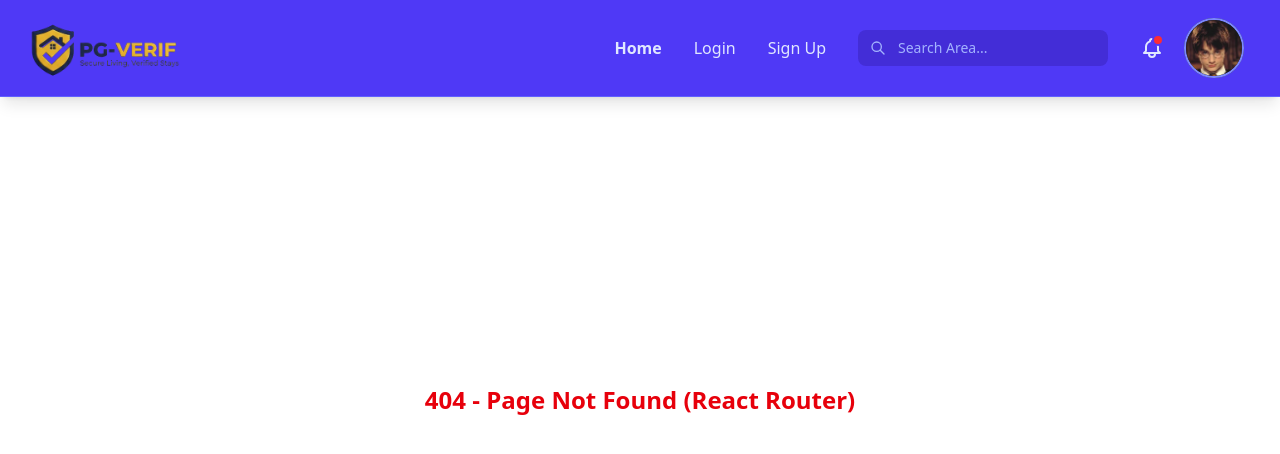
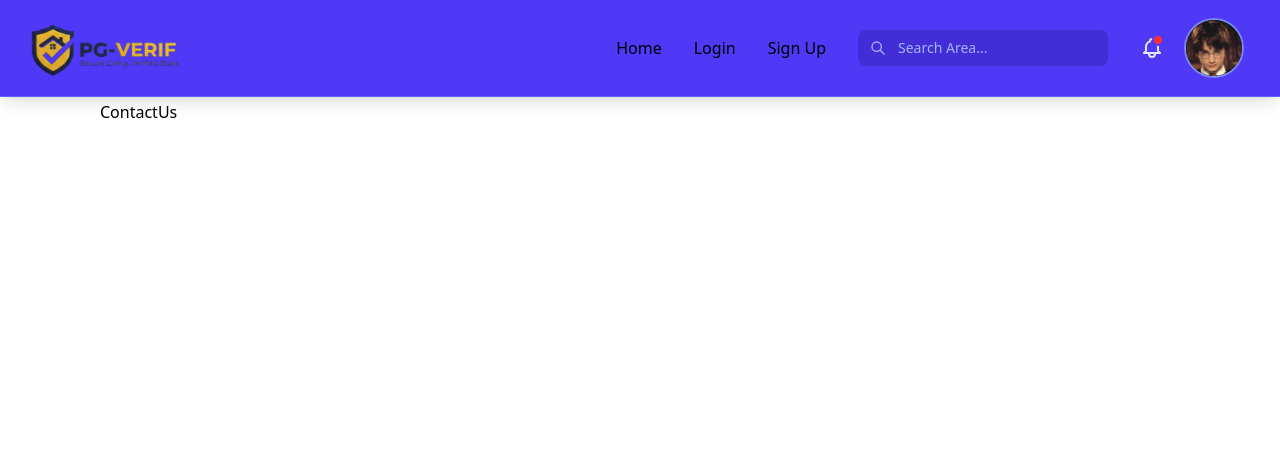
Before and after one commit to jaiminvala1105/PG-VERIF, a React (Vite) app: page /contact-us in a window 1280 px wide. Before the commit this address had no page. Shown: the top 454 px of the page. Built offline with nearby package versions, Linux system fonts and the light colour scheme; no server answers.

Commit message:
Authentication

```diff
--- /dev/null
+++ b/src/components/ContactUs.jsx
@@ -0,0 +1,9 @@
+import React from 'react'
+
+const ContactUs = () => {
+  return (
+    <div className='p-25'>ContactUs</div>
+  )
+}
+
+export default ContactUs
--- a/src/components/Navbar.jsx
+++ b/src/components/Navbar.jsx
@@ -1,25 +1,68 @@
-import React, { useState } from 'react';
-import { NavLink } from 'react-router-dom';
-import harryImg from '../assets/harry.jpeg';
-import pgveriflogo from '../assets/pg-verif.png'
+import React, { useContext, useState } from "react";
+import { NavLink } from "react-router-dom";
+import harryImg from "../assets/harry.jpeg";
+import pgveriflogo from "../assets/pg-verif.png";
+import { AuthUser } from "../context/AuthuserContext";
 const Navbar = () => {
+  let { authusers, logout } = useContext(AuthUser);
+
+  console.log(authusers);
+
+  const AnonmouseUser = () => {
+    return (
+      <>
+        <li>
+          <NavLink to={"/auth/login"}>Login</NavLink>
+        </li>
+        <li>
+          <NavLink to={"/auth/sign-up"}>Sign Up</NavLink>
+        </li>
+      </>
+    );
+  };
+  const AuthenticationUser = () => {
+    return (
+      <>
+        <li className="">
+          <NavLink to={"/pg"}>Pg's</NavLink>
+        </li>
+        <li>
+          <NavLink to={"/contact-us"}>Contact us</NavLink>
+        </li>
+      </>
+    );
+  };
+
   const [isMenuOpen, setIsMenuOpen] = useState(false);
   const [isUserDropdownOpen, setIsUserDropdownOpen] = useState(false);
 
   return (
     <nav className="bg-indigo-600 fixed w-full z-30 top-0 start-0 border-b border-indigo-500 shadow-lg">
       <div className="w-full flex flex-wrap items-center justify-between px-6 py-4">
-
         {/* Logo Section */}
         <a href="/" className="flex items-center space-x-2">
-          <img src={pgveriflogo} alt="PG-VERIF Logo" className="h-16 w-auto object-contain rounded" />
+          <img
+            src={pgveriflogo}
+            alt="PG-VERIF Logo"
+            className="h-16 w-auto object-contain rounded"
+          />
         </a>
 
         <div className="flex items-center md:order-2 space-x-3">
           {/* Notification Bell (Crucial for Verification Updates) */}
           <button className="p-2 text-indigo-100 hover:bg-indigo-500 rounded-full relative">
-            <svg className="w-6 h-6" fill="none" stroke="currentColor" viewBox="0 0 24 24">
-              <path strokeLinecap="round" strokeLinejoin="round" strokeWidth="2" d="M15 17h5l-1.405-1.405A2.032 2.032 0 0118 14.158V11a6.002 6.002 0 00-4-5.659V5a2 2 0 10-4 0v.341C7.67 6.165 6 8.388 6 11v3.159c0 .538-.214 1.055-.595 1.436L4 17h5m6 0v1a3 3 0 11-6 0v-1m6 0H9" />
+            <svg
+              className="w-6 h-6"
+              fill="none"
+              stroke="currentColor"
+              viewBox="0 0 24 24"
+            >
+              <path
+                strokeLinecap="round"
+                strokeLinejoin="round"
+                strokeWidth="2"
+                d="M15 17h5l-1.405-1.405A2.032 2.032 0 0118 14.158V11a6.002 6.002 0 00-4-5.659V5a2 2 0 10-4 0v.341C7.67 6.165 6 8.388 6 11v3.159c0 .538-.214 1.055-.595 1.436L4 17h5m6 0v1a3 3 0 11-6 0v-1m6 0H9"
+              />
             </svg>
             <span className="absolute top-2 right-2.5 block h-2 w-2 rounded-full bg-red-500 ring-2 ring-indigo-600"></span>
           </button>
@@ -31,15 +74,31 @@ const Navbar = () => {
               className="flex text-sm bg-gray-800 rounded-full focus:ring-4 focus:ring-indigo-300"
               onClick={() => setIsUserDropdownOpen(!isUserDropdownOpen)}
             >
-              <img className="w-15 h-15 rounded-full border-2 border-indigo-400" src={harryImg} alt="User" />
+              <img
+                className="w-15 h-15 rounded-full border-2 border-indigo-400"
+                src={harryImg}
+                alt="User"
+              />
             </button>
 
             {isUserDropdownOpen && (
               <div className="absolute right-0 mt-2 w-48 bg-white rounded-md shadow-xl py-1 z-50 text-gray-700 border border-gray-100">
-                <div className="px-4 py-2 text-xs text-gray-500 border-b">Verified Tenant</div>
-                <a href="#" className="block px-4 py-2 hover:bg-indigo-50">My KYC Status</a>
-                <a href="#" className="block px-4 py-2 hover:bg-indigo-50">Saved PGs</a>
-                <a href="#" className="block px-4 py-2 text-red-600 hover:bg-red-50">Logout</a>
+                <div className="px-4 py-2 text-xs text-gray-500 border-b">
+                  Verified Tenant
+                </div>
+                <a href="#" className="block px-4 py-2 hover:bg-indigo-50">
+                  My KYC Status
+                </a>
+                <a href="#" className="block px-4 py-2 hover:bg-indigo-50">
+                  Saved PGs
+                </a>
+                <NavLink
+                onClick={logout}
+                  href="#"
+                  className="block px-4 py-2 text-red-600 hover:bg-red-50"
+                >
+                  Logout
+                </NavLink>
               </div>
             )}
           </div>
@@ -49,18 +108,37 @@ const Navbar = () => {
             className="md:hidden text-white p-2"
             onClick={() => setIsMenuOpen(!isMenuOpen)}
           >
-            <svg className="w-7 h-7" fill="none" stroke="currentColor" viewBox="0 0 24 24">
-              <path strokeLinecap="round" strokeLinejoin="round" strokeWidth="2" d={isMenuOpen ? "M6 18L18 6M6 6l12 12" : "M4 6h16M4 12h16M4 18h16"} />
+            <svg
+              className="w-7 h-7"
+              fill="none"
+              stroke="currentColor"
+              viewBox="0 0 24 24"
+            >
+              <path
+                strokeLinecap="round"
+                strokeLinejoin="round"
+                strokeWidth="2"
+                d={
+                  isMenuOpen
+                    ? "M6 18L18 6M6 6l12 12"
+                    : "M4 6h16M4 12h16M4 18h16"
+                }
+              />
             </svg>
           </button>
         </div>
 
         {/* Links & Search */}
-        <div className={`w-full md:flex md:w-auto md:order-1 md:ml-auto md:mr-6 ${isMenuOpen ? 'block' : 'hidden'}`}>
+        <div
+          className={`w-full md:flex md:w-auto md:order-1 md:ml-auto md:mr-6 ${
+            isMenuOpen ? "block" : "hidden"
+          }`}
+        >
           <ul className="flex flex-col p-4 md:p-0 mt-4 md:flex-row md:space-x-8 md:mt-0 font-medium items-center">
-            <li><NavLink to="/" className={({isActive}) => `block py-2 ${isActive ? 'text-yellow-300' : 'text-indigo-100'} font-bold hover:scale-110 hover:text-indigo-200 transition-all duration-300 transform`}>Home</NavLink></li>
-            <li><NavLink to="/auth/login" className={({isActive}) => `block py-2 ${isActive ? 'text-yellow-300' : 'text-indigo-100'} hover:scale-110 hover:text-indigo-200 transition-all duration-300 transform`}>Login</NavLink></li>
-            <li><NavLink to="/auth/sign-up" className={({isActive}) => `block py-2 ${isActive ? 'text-yellow-300' : 'text-indigo-100'} hover:scale-110 hover:text-indigo-200 transition-all duration-300 transform`}>Sign Up</NavLink></li>
+            <li>
+              <NavLink to={"/"}>Home</NavLink>
+            </li>
+            {authusers ? <AuthenticationUser /> : <AnonmouseUser />}
 
             <li className="mt-2 md:mt-0">
               <div className="relative">
@@ -70,7 +148,19 @@ const Navbar = () => {
                   placeholder="Search Area..."
                 />
                 <div className="absolute inset-y-0 start-0 flex items-center ps-3 pointer-events-none">
-                  <svg className="w-4 h-4 text-indigo-300" fill="none" stroke="currentColor" viewBox="0 0 24 24"><path strokeLinecap="round" strokeLinejoin="round" strokeWidth="2" d="M21 21l-6-6m2-5a7 7 0 11-14 0 7 7 0 0114 0z"/></svg>
+                  <svg
+                    className="w-4 h-4 text-indigo-300"
+                    fill="none"
+                    stroke="currentColor"
+                    viewBox="0 0 24 24"
+                  >
+                    <path
+                      strokeLinecap="round"
+                      strokeLinejoin="round"
+                      strokeWidth="2"
+                      d="M21 21l-6-6m2-5a7 7 0 11-14 0 7 7 0 0114 0z"
+                    />
+                  </svg>
                 </div>
               </div>
             </li>
--- /dev/null
+++ b/src/components/Pg.jsx
@@ -0,0 +1,9 @@
+import React from 'react'
+
+const Pg = () => {
+  return (
+    <div><h1>pg</h1></div>
+  )
+}
+
+export default Pg
--- /dev/null
+++ b/src/context/AuthuserContext.jsx
@@ -0,0 +1,38 @@
+import { onAuthStateChanged, signOut } from "firebase/auth";
+import React, { createContext, useEffect, useState } from "react";
+import { __AUTH } from "../backend/firebaseConfig";
+
+export const AuthUser = createContext(null);
+
+const AuthuserContext = ({ children }) => {
+  let [authusers, setAuthUsers] = useState(null);
+  // console.log(authusers);
+  const [loading, setLoading] = useState(true);
+  useEffect(() => {
+    const unsubscribe = onAuthStateChanged(__AUTH, (user) => {
+      if (user?.emailVerified === true) {
+        setAuthUsers(user);
+        window.localStorage.setItem("access token", user?.accessToken);
+        // console.log(user);
+      } else {
+        setAuthUsers(null);
+        window.localStorage.removeItem("access token");
+      }
+      setLoading(false);
+    });
+    return () => unsubscribe();
+  }, []);
+
+  let logout = async () => {
+    await signOut(__AUTH);
+    window.localStorage.removeItem("access token");
+    window.location.replace("/");
+  };
+  return (
+    <AuthUser.Provider value={{ authusers, loading, logout }}>
+      {!loading && children}
+    </AuthUser.Provider>
+  );
+};
+
+export default AuthuserContext;
--- a/src/main.jsx
+++ b/src/main.jsx
@@ -1,13 +1,14 @@
-import { StrictMode } from 'react'
-import { createRoot } from 'react-dom/client'
-import './index.css'
-import { RouterProvider } from 'react-router-dom'
-import { router } from './routes/routes'
-import { Toaster } from 'react-hot-toast'
+import { StrictMode } from "react";
+import { createRoot } from "react-dom/client";
+import "./index.css";
+import { RouterProvider } from "react-router-dom";
+import { router } from "./routes/routes";
+import { Toaster } from "react-hot-toast";
+import AuthuserContext from "./context/AuthuserContext";
 
-createRoot(document.getElementById('root')).render(
-  <StrictMode>
+createRoot(document.getElementById("root")).render(
+  <AuthuserContext>
     <Toaster position="top-center" />
     <RouterProvider router={router} />
-  </StrictMode>,
-)
+  </AuthuserContext>
+);
```
Also changed, not shown: src/App.jsx (+5 -4 lines), src/routes/routes.jsx (+12 -0 lines).
